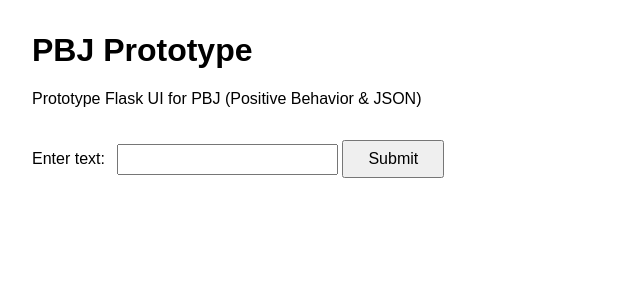
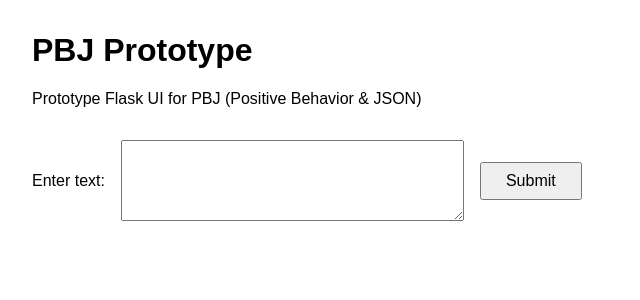
Before and after one commit to asimons92/PBJ, a Flask app: page / in a window 1280 px wide. Shown: the top 300 px of the page, without its empty margins (0-640 px from the left). Run offline with Flask 3, Linux system fonts and the light colour scheme.

Commit message:
Changed README, changed alignment on index.html

```diff
--- a/templates/index.html
+++ b/templates/index.html
@@ -14,6 +14,14 @@
         input[type="text"] { margin-bottom: 0.5em; padding: 0.3em; font-size: 1em; }
         button[type="submit"] { padding: 0.5em 1.5em; font-size: 1em; }
         form { margin-top: 1em; }
+        .aligned-form {
+            display: flex;
+            align-items: center;
+            gap: 1em;
+        }
+        .aligned-form label {
+            margin: 0;
+        }
     </style>
 </head>
 <body>
@@ -22,9 +30,9 @@
         <p>Prototype Flask UI for PBJ (Positive Behavior & JSON)</p>
     </div>
     <div class="section">
-        <form data-test="index-input" method="post" action="/submit">
+        <form class="aligned-form" data-test="index-input" method="post" action="/submit">
             <label for="user_input">Enter text:</label>
-            <input type="text" id="user_input" name="user_input" required>
+            <textarea id="user_input" name="user_input" rows="5" cols="40" required></textarea>
             <button type="submit">Submit</button>
         </form>
     </div>
```
Also changed, not shown: README.md.
